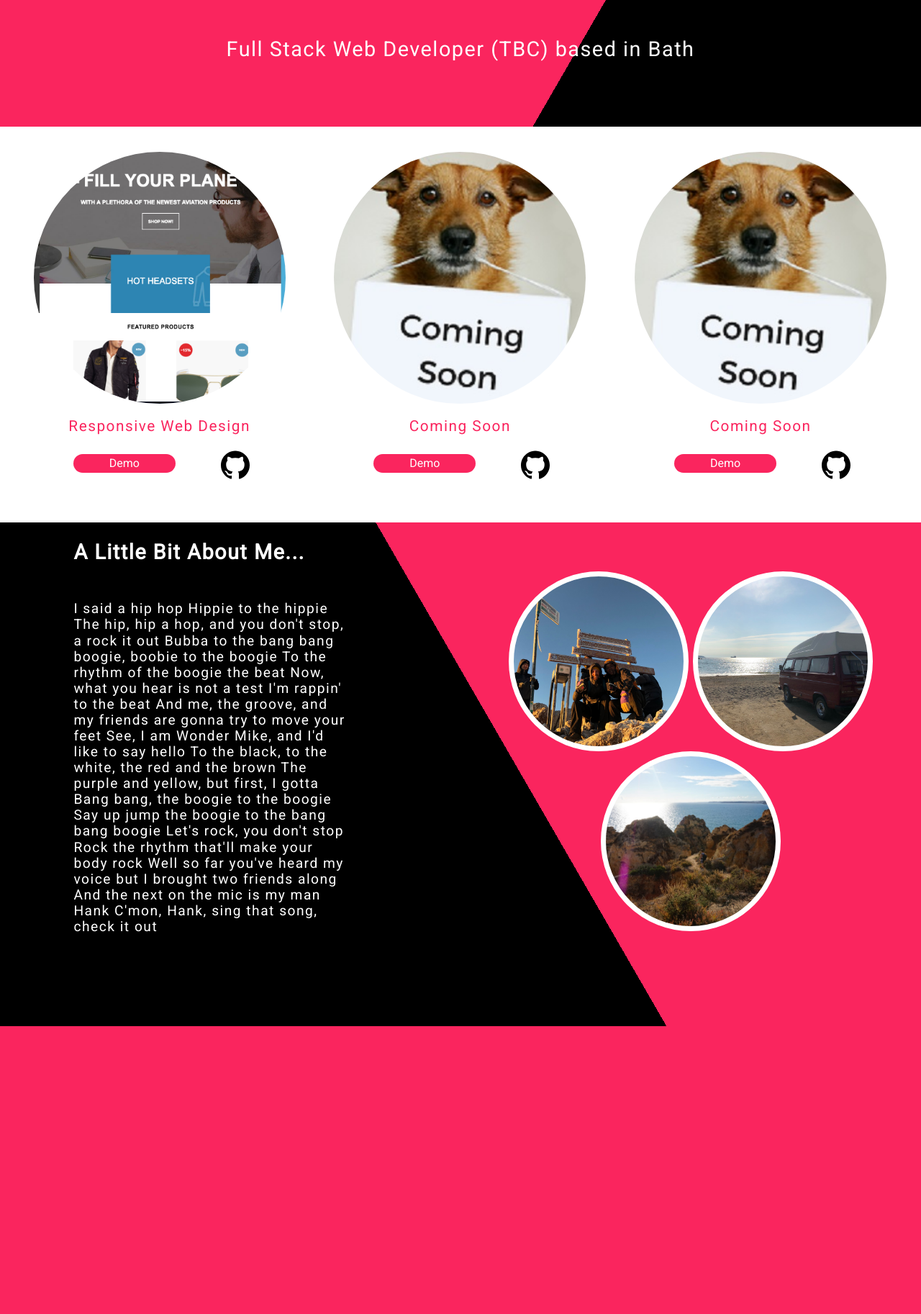
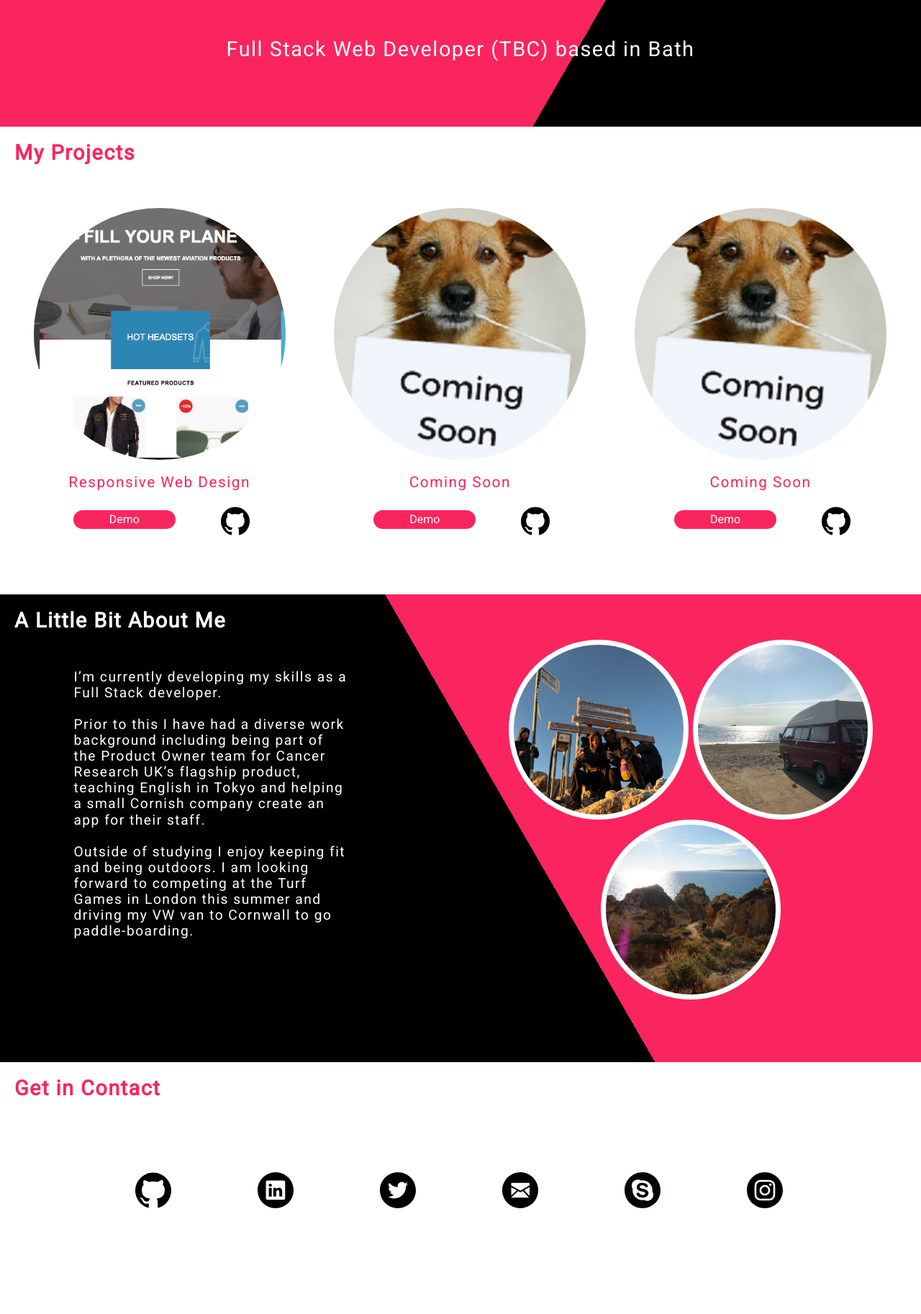
Before and after one commit to HazDuck/portfolio, a PHP site: page / in a window 1280 px wide. Shown: the part 528-2354 px from the top of the page at 72% size. Before the commit the page ends 1954 px from the top, so only its background shows below. Run offline with PHP 8.4, Linux system fonts and the light colour scheme.

Commit message:
contact section ready for code review

```diff
--- a/css/style.css
+++ b/css/style.css
@@ -14,6 +14,10 @@ body{
 .gutter{
     width:80%;
     margin: 0 auto;
+}
+
+.brand{
+    color: #FA255E;
 }
 
 .split1{
@@ -105,13 +109,13 @@ a img{
 
 #portfolio{
     background-color:#FFFFFF;
-    height:550px;
+    height:650px;
 }
 
 .port-container{
     width:98%;
     margin:0 auto;
-    padding-top:25px;
+    padding-top:50px;
 }
 
 .port-area{
@@ -184,17 +188,16 @@ a img{
 #about{
     background-color: #000000;
     background-image: -webkit-linear-gradient(30deg, #000000 55%, #FA255E 55%);
-    height:700px;
+    height:650px;
 }
 
 .about-me-area{
     width:40%;
 }
 
-.about-me-title{
-    margin-left:20%;
-    padding-top:5%;
+.title{
     font-size: 1.8rem;
+    padding: 20px 0 0 20px;
 }
 
 .about-me-text{
@@ -212,7 +215,6 @@ a img{
 
 .about-me-pics{
     width:50%;
-    height:100%;
 }
 
 .area1{
@@ -246,10 +248,49 @@ a img{
     background-image: url("../img/porty.JPG");
 }
 
-/*#contact{*/
-    /*background-color: #0C2C40;*/
-    /*height:200px;*/
-/*}*/
+#contact{
+    height:350px;
+}
+
+.contact-container{
+    width:80%;
+    margin:100px auto;
+}
+
+.contact-area{
+    width:16.6%;
+    float:left;
+}
+
+.contact-pic{
+    width:50px;
+    height:50px;
+    background-position: center;
+    background-repeat: no-repeat;
+    background-size: cover;
+    margin: 0 auto;
+    display:block;
+}
+
+.contact2{
+    background-image: url("../img/linked.svg")
+}
+
+.contact3{
+    background-image: url("../img/twitter.svg")
+}
+
+.contact4{
+    background-image: url("../img/email.svg")
+}
+
+.contact5{
+    background-image: url("../img/skype.svg")
+}
+
+.contact6{
+    background-image: url("../img/instagram.svg")
+}
 
 @media only screen and (max-width: 1275px) {
     .about-me-pics-container div:nth-child(2) {
@@ -264,7 +305,7 @@ a img{
         height: 250px;
     }
     #portfolio{
-        height:450px;
+        height:550px;
     }
 
 }
@@ -278,7 +319,7 @@ a img{
     }
 
     #portfolio{
-        height:800px;
+        height:900px;
     }
 
     #about{
@@ -323,10 +364,10 @@ a img{
     }
 
     #portfolio{
-        height: 1550px;
+        height: 1650px;
     }
 
-    .about-me-pics-container div:nth-child(1) {
+    .about-me-pics-container{
         display: none;
     }
 
@@ -337,4 +378,9 @@ a img{
     .about-me-text {
         font-size:0.9rem;
     }
+
+    .contact-area{
+        width:33.3%;
+        margin-bottom:30px;
+    }
 }
--- a/index.html
+++ b/index.html
@@ -19,9 +19,9 @@
             </ul>
                 <img class="ham" src="img/bars.svg"/>
             <div class="icons-container">
-                <a href="https://github.com/HazDuck"><img src="img/github.png" class="icon"/></a>
-                <a href="https://twitter.com/peteheyes"><img src="img/twitter.png" class="icon"/></a>
-                <a href="https://uk.linkedin.com/in/pete-heyes-b7b98985"><img src="img/in.png" class="icon"/></a>
+                <a href="https://github.com/HazDuck" target="_blank"><img src="img/github.png" class="icon"/></a>
+                <a href="https://twitter.com/peteheyes" target="_blank"><img src="img/twitter.png" class="icon"/></a>
+                <a href="https://uk.linkedin.com/in/pete-heyes-b7b98985" target="_blank"><img src="img/in.png" class="icon"/></a>
             </div>
         </nav>
         <main id="home">
@@ -31,6 +31,7 @@
         </main>
     </div>
     <main id="portfolio">
+        <h4 class="title brand">My Projects</h4>
         <div class="port-container">
             <div class="port-area">
                 <div class="port-pic port1"></div>
@@ -58,7 +59,7 @@
             </div>
             <div class="port-area hide">
                 <div class="port-pic port2"></div>
-                <div class="port-text"><p class="port-text-font">Coming Soon</p></div>
+                <div class="port-text"><p class="port-text-font brand-colour">Coming Soon</p></div>
                 <div class="port-links">
                     <button class="demo">Demo</button>
                     <a href="https://github.com/HazDuck"><img src="img/github-blue.svg" alt="github link" class="link-to-code"></a>
@@ -67,25 +68,9 @@
         </div>
     </main>
     <main id="about">
+        <h4 class="title">A Little Bit About Me</h4>
         <div class="about-me-area">
-            <h4 class="about-me-title">A Little Bit About Me...</h4>
-            <p class="about-me-text">I said a hip hop
-                Hippie to the hippie
-                The hip, hip a hop, and you don't stop, a rock it out
-                Bubba to the bang bang boogie, boobie to the boogie
-                To the rhythm of the boogie the beat
-                Now, what you hear is not a test I'm rappin' to the beat
-                And me, the groove, and my friends are gonna try to move your feet
-                See, I am Wonder Mike, and I'd like to say hello
-                To the black, to the white, the red and the brown
-                The purple and yellow, but first, I gotta
-                Bang bang, the boogie to the boogie
-                Say up jump the boogie to the bang bang boogie
-                Let's rock, you don't stop
-                Rock the rhythm that'll make your body rock
-                Well so far you've heard my voice but I brought two friends along
-                And the next on the mic is my man Hank
-                C'mon, Hank, sing that song, check it out</p>
+            <p class="about-me-text">I’m currently developing my skills as a Full Stack developer.<br><br> Prior to this I have had a diverse work background including being part of the Product Owner team for Cancer Research UK’s flagship product, teaching English in Tokyo and helping a small Cornish company create an app for their staff.<br><br>Outside of studying I enjoy keeping fit and being outdoors. I am looking forward to competing at the Turf Games in London this summer and driving my VW van to Cornwall to go paddle-boarding. </p>
         </div>
         <div class="about-me-pics-container">
             <div class="about-me-pics area1">
@@ -101,6 +86,38 @@
             </div>
         </div>
     </main>
-    <!--<main id="contact"></main>-->
+    <main id="contact">
+        <h4 class="title brand">Get in Contact</h4>
+        <div class="contact-container">
+            <div class="contact-area">
+                <a href="https://github.com/HazDuck" target="_blank"><img class="contact-pic" src="img/github-blue.svg"></a>
+            </div>
+        </div>
+        <div class="contact-container">
+            <div class="contact-area">
+                <a href="https://uk.linkedin.com/in/pete-heyes-b7b98985" target="_blank"><img class="contact-pic" src="img/linked.svg"></a>
+            </div>
+        </div>
+        <div class="contact-container">
+            <div class="contact-area">
+                <a href="https://twitter.com/peteheyes" target="_blank"><img class="contact-pic" src="img/twitter.svg"></a>
+            </div>
+        </div>
+        <div class="contact-container">
+            <div class="contact-area">
+                <a href="mailto:peter.e.heyes@gmail.com?Subject=Howdy" target="_top"" target="_blank"><img class="contact-pic" src="img/email.svg"></a>
+            </div>
+        </div>
+        <div class="contact-container">
+            <div class="contact-area">
+                <a href="https://github.com/HazDuck" target="_blank"><img class="contact-pic" src="img/skype.svg"></a>
+            </div>
+        </div>
+        <div class="contact-container">
+            <div class="contact-area">
+                <a href="https://www.instagram.com/peteheyes1990/" target="_blank"><img class="contact-pic" src="img/instagram.svg"></a>
+            </div>
+        </div>
+    </main>
 </body>
 </html>
```
Also changed, not shown: img/email.svg (added), img/instagram.svg (added), img/linked.svg (added), img/skype.svg (added), img/twitter.svg (added).
